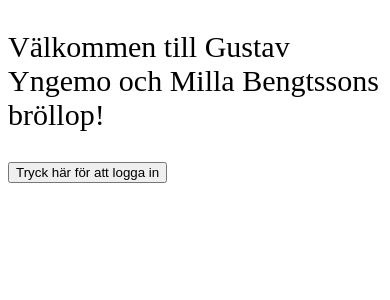
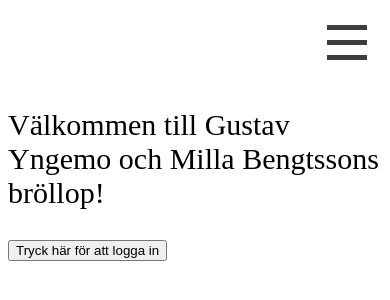
Before and after one commit to dwassing/gustavmilla2025, an Angular app in the folder frontend/webapp/: page / in a window 390 px wide. Shown: the top 300 px of the page. Built offline with nearby package versions, Linux system fonts and the light colour scheme.

Commit message:
Added hamburger menu navbar page

```diff
--- a/frontend/webapp/src/app/app.component.html
+++ b/frontend/webapp/src/app/app.component.html
@@ -1 +1,2 @@
+<app-navbar></app-navbar>
 <router-outlet />
--- a/frontend/webapp/src/app/app.component.ts
+++ b/frontend/webapp/src/app/app.component.ts
@@ -1,10 +1,11 @@
 import { Component } from '@angular/core';
 import { RouterOutlet } from '@angular/router';
+import { NavbarComponent } from './components/navbar/navbar.component';
 
 @Component({
   selector: 'app-root',
   standalone: true,
-  imports: [RouterOutlet],
+  imports: [RouterOutlet, NavbarComponent],
   templateUrl: './app.component.html',
   styleUrl: './app.component.scss'
 })
--- /dev/null
+++ b/frontend/webapp/src/app/components/navbar/navbar.component.html
@@ -0,0 +1,18 @@
+<section class="p-menu1">
+  <nav id="navbar" class="navigation" role="navigation">
+    <input id="toggle1" type="checkbox" />
+    <label class="hamburger1" for="toggle1">
+      <div class="top"></div>
+      <div class="meat"></div>
+      <div class="bottom"></div>
+    </label>
+
+    <nav class="menu1">
+      <a class="link1" (click)="goTo('/')">Hem</a>
+      <a class="link1" (click)="goTo('/info')">Info</a>
+      <a class="link1" (click)="goTo('/schedule')">Schema</a>
+      <a class="link1" (click)="goTo('/login')">Anmälan</a>
+      <!-- <a class="lin1 kbutton-nav" href="">Contact</a> -->
+    </nav>
+</nav>
+</section>
--- /dev/null
+++ b/frontend/webapp/src/app/components/navbar/navbar.component.scss
@@ -0,0 +1,111 @@
+a {
+  color: #fff;
+  text-decoration: none;
+}
+
+.p-menu1{
+   height: 100%;
+}
+
+#navbar {
+  width: 100%;
+}
+
+/* Hamburger */
+.hamburger1 {
+  height: 45px;
+  width: 45px;
+  margin: 10px;
+  display: -ms-grid;
+  display: grid;
+  grid-template-rows: repeat(3, 1fr);
+  float: right;
+  z-index: 120;
+  padding: 0 0 5px 5px;
+}
+
+.hamburger1:hover {
+  cursor: pointer;
+  background-color: rgb(225, 225, 225);
+}
+
+.hamburger1 div {
+  background-color: rgb(61, 61, 61);
+  position: relative;
+  width: 40px;
+  height: 5px;
+  margin-top: 7px;
+  -webkit-transition: all 0.2s ease-in-out;
+  transition: all 0.2s ease-in-out;
+}
+
+#toggle1 {
+  display: none;
+}
+
+#toggle1:checked + .hamburger1 .top {
+  -webkit-transform: rotate(-45deg);
+          transform: rotate(-45deg);
+  margin-top: 22.5px;
+}
+
+#toggle1:checked + .hamburger1 .meat {
+  -webkit-transform: rotate(45deg);
+          transform: rotate(45deg);
+  margin-top: -5px;
+}
+
+#toggle1:checked + .hamburger1 .bottom {
+  -webkit-transform: scale(0);
+          transform: scale(0);
+}
+
+#toggle1:checked ~ .menu1 {
+  height: 340px;
+}
+
+
+/* Menu */
+.menu1 {
+  width: 100%;
+  background-color: #02173F;
+  margin: 0;
+  display: -ms-grid;
+  display: grid;
+  grid-template-rows: 1fr repeat(4, 0.5fr);
+  grid-row-gap: 25px;
+  padding: 0;
+  list-style: none;
+  clear: both;
+  width: auto;
+  text-align: center;
+  height: 0px;
+  overflow: hidden;
+  transition: height .4s ease;
+  z-index: 120;
+  -webkit-transition: all 0.3s ease;
+  transition: all 0.3s ease;
+}
+
+.menu1 a:first-child {
+  margin-top: 40px;
+}
+
+.menu1 a:last-child {
+  margin-bottom: 40px;
+}
+
+.link1 {
+  width: 100%;
+  margin: 0;
+  padding: 10px 0;
+  font: 700 20px 'Oswald', sans-serif;
+}
+
+.link1:hover {
+  cursor: pointer;
+  background-color: #fff;
+  color: rgb(61, 61, 61);
+  -webkit-transition: all 0.3s ease;
+  transition: all 0.3s ease;
+}
--- /dev/null
+++ b/frontend/webapp/src/app/components/navbar/navbar.component.ts
@@ -0,0 +1,19 @@
+import { NgClass } from '@angular/common';
+import { Component } from '@angular/core';
+import { Router } from '@angular/router';
+
+@Component({
+  selector: 'app-navbar',
+  standalone: true,
+  imports: [NgClass],
+  templateUrl: './navbar.component.html',
+  styleUrl: './navbar.component.scss'
+})
+export class NavbarComponent {
+  constructor(private router: Router) {}
+  menuOpen = false;
+
+  goTo(route: string){
+    this.router.navigate([`${route}`])
+  }
+}
```
